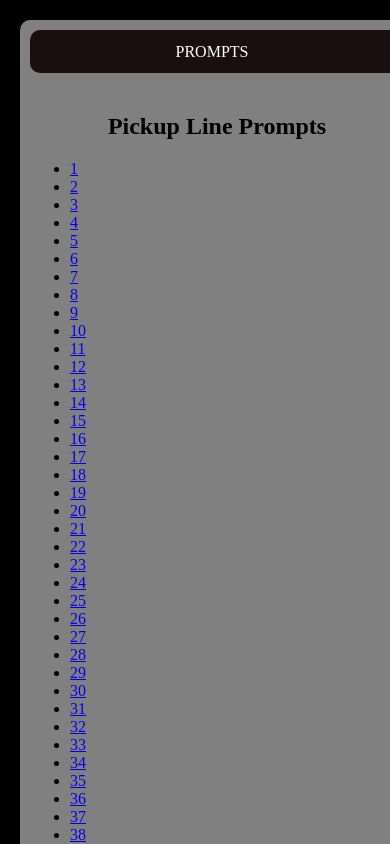
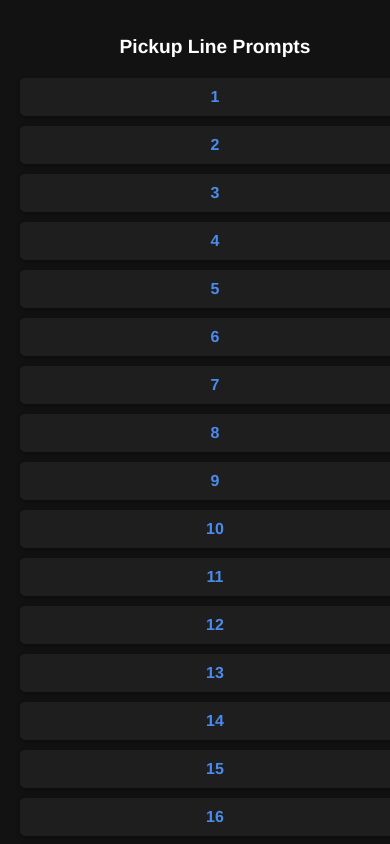
Before and after one commit to Dhruvansh-ddp/Rizz, a React (Vite) app: page / in a window 390 px wide. Shown: the top 844 px of the page. Built offline with nearby package versions, Linux system fonts and the light colour scheme.

Commit message:
css updated

```diff
--- a/index.html
+++ b/index.html
@@ -2,9 +2,13 @@
 <html lang="en">
   <head>
     <meta charset="UTF-8" />
-    <link rel="icon" type="image/svg+xml" href="/vite.svg" />
+    <link
+      rel="icon"
+      type="image/svg+xml"
+      href="https://static.vecteezy.com/system/resources/thumbnails/010/977/961/small/red-paper-cut-heart-style-png.png"
+    />
     <meta name="viewport" content="width=device-width, initial-scale=1.0" />
-    <title>Dhruvansh Prajapati</title>
+    <title>Valentine Special</title>
   </head>
   <body>
     <div id="root"></div>
--- a/package.json
+++ b/package.json
@@ -10,6 +10,8 @@
     "preview": "vite preview"
   },
   "dependencies": {
+    "@vercel/speed-insights": "^1.0.9",
+    "next": "^14.1.0",
     "react": "^18.2.0",
     "react-dom": "^18.2.0",
     "react-router-dom": "^6.11.2"
--- a/src/App.css
+++ b/src/App.css
@@ -1,274 +1,60 @@
-/* App.css */
-body{
-  background-color: black;
-cursor: default;
+/* General styles to reset margins and set a comfortable reading font, with dark theme adjustments */
+body {
+  margin: 0;
+  padding: 20px;
+  font-family: 'Helvetica Neue', Arial, sans-serif;
+  background-color: #121212; /* Dark background for the theme */
+  color: #e0e0e0; /* Light text color for readability */
 }
 
-.navbar-link:active {
-  cursor:pointer;
+/* Styling for the heading */
+h2 {
+  color: #fff; /* Bright color for the heading text */
+  text-align: center;
+  margin-bottom: 20px; /* Space between the heading and the list */
 }
 
-div{
-  display: flow-root;
-  align-content: center;
-  justify-content: center;
+/* Styling for the list */
+ul {
+  list-style: none; /* Remove default list styling */
+  padding: 0;
+  max-width: 600px; /* Max width for the list */
+  margin: 0 auto; /* Center the list in the page */
+  /* counter-reset: list-counter; Initialize a counter */
 }
 
-.main-container {
+/* Styling for each list item */
+li {
+  background-color: #1e1e1e; /* Slightly lighter dark color for list items */
+  margin-bottom: 10px; /* Space between list items */
+  padding: 10px 15px; /* Padding inside list items */
+  border-radius: 5px; /* Rounded corners for a softer look */
+  box-shadow: 0 2px 5px rgba(0, 0, 0, 0.3); /* Darker shadow for depth in dark mode */
+  transition: transform 0.2s ease-in-out; /* Smooth transition for hover effect */
+
+  /* counter-increment: list-counter; Increment the counter */
+  color: #fff;
   display: flex;
+  align-items: center;
+  flex-direction: column;
+
 }
 
-p{
-  display: grid;
-  /* align-items: center; */
-  justify-content: center;
-  font-size: 20px;
+/* Styling for links */
+a {
+  text-decoration: none; /* Remove underline from links */
+  color: #4b8bec; /* Light blue color for links, ensuring visibility in dark mode */
+  font-weight: bold; /* Make link text bold */
+  transition: color 0.2s ease-in-out; /* Smooth transition for hover effect */
 }
 
-button{
-  border-radius: 5px;
-  /* width: 100px;
-  height: 50px; */
-  font-size: 15px;
-  padding: 5px 5px;
-  margin: 3px 3px 3px 3px ;
+/* Hover effect for list items */
+li:hover {
+  transform: translateY(-5px); /* Slightly raise the list item */
+  box-shadow: 0 4px 10px rgba(0, 0, 0, 0.4); /* Enhanced shadow on hover for dark mode */
 }
 
-.sidebar {
-  flex: 0 0 250px; /* Set the width of the sidebar */
-  background-color: rgb(120, 118, 118);
-  color: white;
-  padding: 20px;
-  z-index: -5;
-  /* align-items: center;
-  justify-content: center; */
+/* Hover effect for links */
+a:hover {
+  color: #82aaff; /* Brighter shade of blue for link hover, adding contrast */
 }
-
-.sub-container {
-  flex-grow: 1;
-  background-color: gray;
-  border: 10px solid black;
-  padding: 10px;
-  border-radius: 20px;
-  margin: 2px;
-  z-index: inherit;
-  width: 100%;
-}
-
-.routes{
-  background-color: black;
-  color: white;
-}
-
-
-/* Sidebar.css */
-.sidebar-container {
-  border-radius: 10px; /* Add border radius to create rounded corners */
-  border: 10px solid black;
-  border-radius: 20px;
-  background-color: rgb(99, 99, 99);
-  margin: 2px;
-  padding: 20px;
-  color:white
-}
-
-figure {
-  display: flex;
-  justify-content: center;
-}
-
-.sidebar-header {
-  margin-bottom: 20px;
-}
-
-.sidebar-title {
-  display: flex;
-  font-size: 24px;
-  font-weight: bold;
-  margin-bottom: 5px;
-  text-align: center;
-}
-
-.sidebar-updates {
-  font-size: 14px;
-}
-
-/* Navbar.css */
-.navbar-container {
-  background-color: #1a0e0e;
-  color: white;
-  padding: 12.5px;
-  margin-bottom: 20px;
-  border-radius: 10px;
-}
-
-.navbar-menu {
-  list-style: none;
-  display: flex;
-  justify-content: space-evenly;
-  padding: 0;
-  margin: 0;
-}
-
-.navbar-item {
-  margin-right: 10px;
-}
-
-.navbar-link {
-  color: white;
-  text-decoration: none;
-}
-
-/* About.css */
-.about-container {
-  background-color: rgb(87, 86, 86);
-  padding: 20px;
-  border-radius: 10px;
-  color: rgb(255, 255, 255);
-}
-
-.about-title {
-  font-size: 24px;
-  font-weight: bold;
-  margin-bottom: 10px;
-}
-
-.about-content {
-  line-height: 1.5;
-}
-
-/* Blog.css */
-.blog-container {
-  background-color: rgb(87, 86, 86);
-  padding: 20px;
-  border-radius: 10px;
-  color: rgb(255, 255, 255);
-}
-
-.blog-title {
-  font-size: 24px;
-  font-weight: bold;
-  margin-bottom: 10px;
-}
-
-.blog-content {
-  line-height: 1.5;
-}
-
-/* Contact.css */
-.contact-container {
-  background-color: rgb(87, 86, 86);
-  padding: 20px;
-  border-radius: 10px;
-  color: white;
-}
-
-.contact-title {
-  font-size: 24px;
-  font-weight: bold;
-  margin-bottom: 10px;
-}
-
-.contact-form {
-  margin-top: 10px;
-}
-
-.contact-form label {
-  display: block;
-  margin-bottom: 5px;
-}
-
-.contact-form input,
-.contact-form textarea {
-  width: 100%;
-  padding: 5px;
-  margin-bottom: 10px;
-}
-
-.contact-form textarea {
-  height: 100px;
-}
-
-.contact-form button {
-  padding: 10px 20px;
-  background-color: #808080;
-  color: #ffffff;
-  border: none;
-  cursor: pointer;
-}
-
-/* Project.css */
-.project-container {
-  background-color: rgb(87, 86, 86);
-  padding: 20px;
-  border-radius: 10px;
-  color: white;
-}
-
-.project-title {
-  font-size: 24px;
-  font-weight: bold;
-  margin-bottom: 10px;
-}
-
-.project-description {
-  line-height: 1.5;
-}
-
-.project-link {
-  display: inline-block;
-  margin-top: 10px;
-  color: black;
-  text-decoration: none;
-  border-bottom: 1px solid black;
-}
-
-.project-link:hover {
-  border-color: transparent;
-}
-
-
-@media (max-width: 700px) {
-  /* .navbar-container {
-    position: fixed;
-    bottom: 12px;
-    left: 5px;
-    right: 5px;
-    background-color: rgb(110, 107, 107);
-    color: white;
-    padding: 10px;
-    margin: 0;
-  } */
-
-
-  .main-container {
-    flex-direction: column;
-  }
-
-  .sidebar-title{
-    display: flex;
-    justify-content: center;
-  }
-
-  .sidebar-container {
-    width: 100%;
-  }
-}
-
-@media (max-width: 350px) {
-  nav{
-    display: flex;
-  }
- .navbar-container {
-      flex-direction: column
-    }
-    ul{
-    display: flex;
-    flex-direction: column;
-    align-items: center;
-    }
-    li{
-      margin: 2px;
-      padding: 4px;
-    }
-}
--- a/src/App.jsx
+++ b/src/App.jsx
@@ -1,6 +1,7 @@
 // import React from 'react';
 import Routes from "./Rts";
 import "./App.css";
+import { SpeedInsights } from "@vercel/speed-insights/next";
 
 const App = () => {
   return (
--- a/src/PromptPage.jsx
+++ b/src/PromptPage.jsx
@@ -1,5 +1,6 @@
 // import React from 'react';
 import { useParams } from "react-router-dom";
+// import "./assets/Prompt1Page.css";
 import Prompt1Page from "./assets/Prompt1Page.jsx";
 import Prompt2Page from "./assets/Prompt2Page.jsx";
 import Prompt3Page from "./assets/Prompt3Page.jsx";
@@ -65,8 +66,9 @@ const PromptPage = () => {
   };
 
   return (
+    // <div className="promtpages">
     <div>
-      <h2>Prompt {promptId}</h2>
+      {/* <h2>Prompt {promptId}</h2> */}
       {renderPromptPage(promptId)}
     </div>
   );
--- a/src/Rts.jsx
+++ b/src/Rts.jsx
@@ -1,7 +1,7 @@
 // import React from 'react';
 import { BrowserRouter as Router, Route, Routes } from "react-router-dom";
 
-import Navbar from "./Navbar";
+// import Navbar from "./Navbar";
 // import Sidebar from "./Sidebar";
 // // import Home from "./Home";
 // import About from "./About";
@@ -17,7 +17,7 @@ const Rts = () => {
       {/* <Sidebar className="sidebar" /> */}
 
       <div className="sub-container">
-        <Navbar className="navbar" />
+        {/* <Navbar className="navbar" /> */}
 
         <Routes className="routes">
           {/* <Route exact path="/" element={<Home />} /> */}
--- a/src/assets/Prompt1Page.css
+++ b/src/assets/Prompt1Page.css
@@ -1,47 +1,85 @@
-/* CSS for Prompt1Page */
+/* Base styles for HTML and body to prevent default margins and ensure full viewport coverage */
+html, body {
+  margin: 0;
+  padding: 0;
+  width: 100%;
+  height: 100%;
+  font-family: 'Arial', sans-serif; /* Add a universal font for consistency */
+}
 
-/* body {
-    overflow: hidden;
-  }
-   */
+/* Style for the entire page background */
+.p-all {
+  position: fixed;
+  top: 0;
+  left: 0;
+  width: 100vw;
+  height: 100vh;
+  background-image: url('https://wallpapers.com/images/hd/wallpaper-valentines-day-hearts-lots-fly-love-m7tt0svylhvxbrvn.webp');
+  background-size: cover;
+  background-position: center;
+  display: flex;
+  justify-content: center;
+  align-items: center; /* Center the .prompt1-container vertically and horizontally */
+  z-index: 1; /* Lower z-index to ensure modal-like appearance */
+}
 
-   .p-all {
-    position: fixed;
-    top: 50%;
-    left: 50%;
-    transform: translate(-50%, -50%);
-    background-image: url('https://wallpapers.com/images/hd/wallpaper-valentines-day-hearts-lots-fly-love-m7tt0svylhvxbrvn.webp'); /* Replace with the path to your image */
-    /* background-size: cover; */
-    background-position: center;
-    background-repeat: no-repeat;
+/* Central container for content */
+.prompt1-container {
+  width: auto;
+  max-width: 80%; /* Limit the max width for better spacing on larger screens */
+  background-color: rgba(252, 1, 185, 0.95); /* Slightly transparent for a softer look */
+  padding: 30px;
+  border-radius: 10px;
+  box-shadow: 0 4px 8px rgba(0, 0, 0, 0.2);
+  text-align: center; /* Center all text for consistency */
+  z-index: 2; /* Ensure it stays above the background */
+}
 
-    padding: 100%;
-    border-radius: 5px;
-    box-shadow: 0 2px 4px rgba(0, 0, 0, 0.1);
-    z-index: 9999;
+/* Style adjustments for headings, paragraphs, and images */
+h2 {
+  color: #ffffff;
+  margin-bottom: 20px; /* Add space below the heading */
+}
+
+p {
+  color: #ffffff;
+  margin: 10px 0; /* Add vertical space around paragraphs */
+}
+
+.prompt1-container img {
+  width: 100%; /* Make images responsive */
+  max-width: 200px; /* Limit image size */
+  height: auto; /* Maintain aspect ratio */
+  margin: 0 auto; /* Center images */
+}
+
+/* Button styles for better appearance and interaction */
+button {
+  background-color: #c192b1; /* A matching but distinct button color */
+  color: #0f0202;
+  border: none;
+  border-radius: 5px;
+  padding: 10px 20px;
+  margin: 5px;
+  cursor: pointer; /* Change cursor to indicate clickable */
+  transition: background-color 0.3s ease; /* Smooth transition for hover effect */
+}
+
+button:hover {
+  background-color: #cc0088; /* Darken button on hover for feedback */
+}
+
+/* Responsive adjustments for smaller screens */
+@media (max-width: 768px) {
+  .prompt1-container {
+    padding: 20px; /* Reduce padding on smaller screens */
   }
 
-
-  .prompt1-container {
-    position: fixed;
-    top: 50%;
-    left: 50%;
-    transform: translate(-50%, -50%);
-    background-color: rgb(252, 1, 185);
-    padding: 20px;
-    border-radius: 5px;
-    box-shadow: 0 2px 4px rgba(0, 0, 0, 0.1);
-    z-index: 9999;
+  h2, p {
+    font-size: 1.2rem; /* Adjust text size for smaller screens */
   }
 
-  h2{
-    display: flex;
-    justify-content: center;
+  button {
+    font-size: 0.9rem; /* Scale down button text size */
   }
-
-
-  /* Hide the navbar and footer
-  .navbar-container, .sidebar-container {
-    display: none;
-  }
-   */
+}
```
Also changed, not shown: 2 other files (tests, documents, lock files or other folders).
